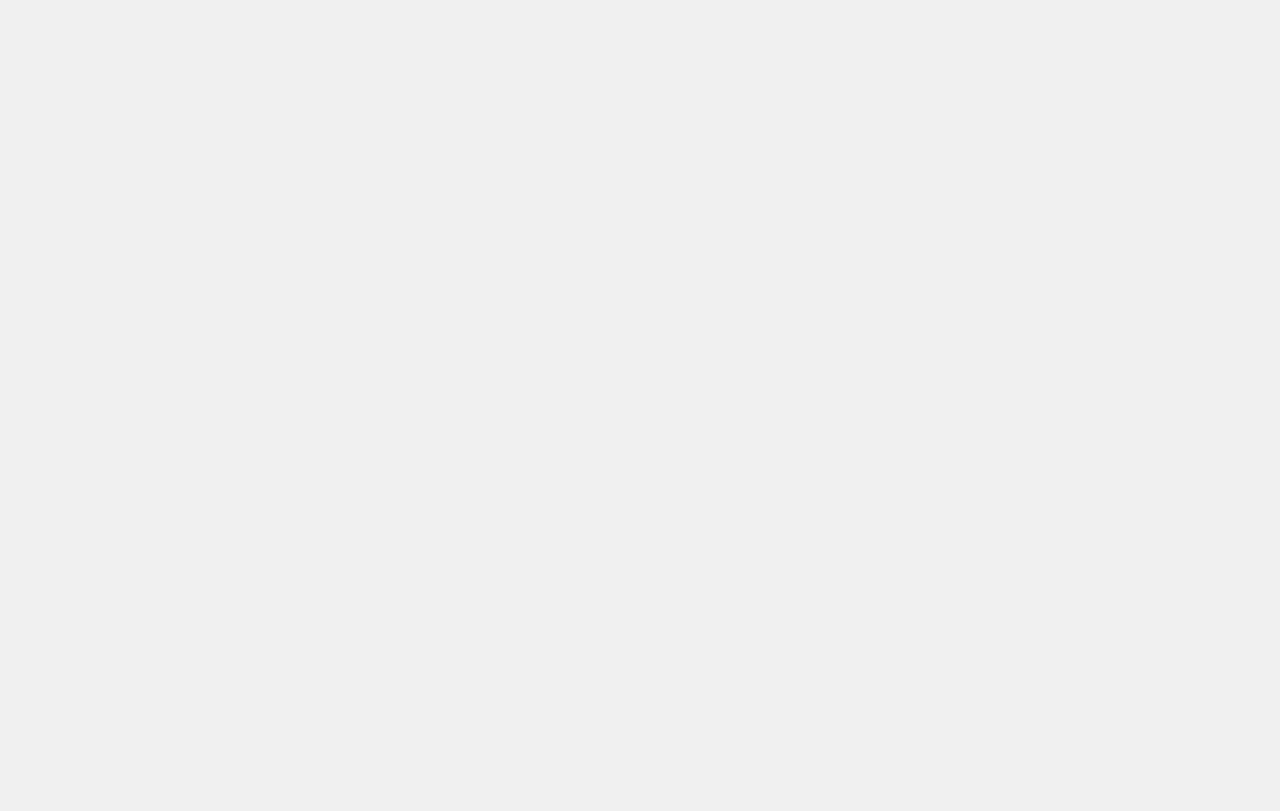
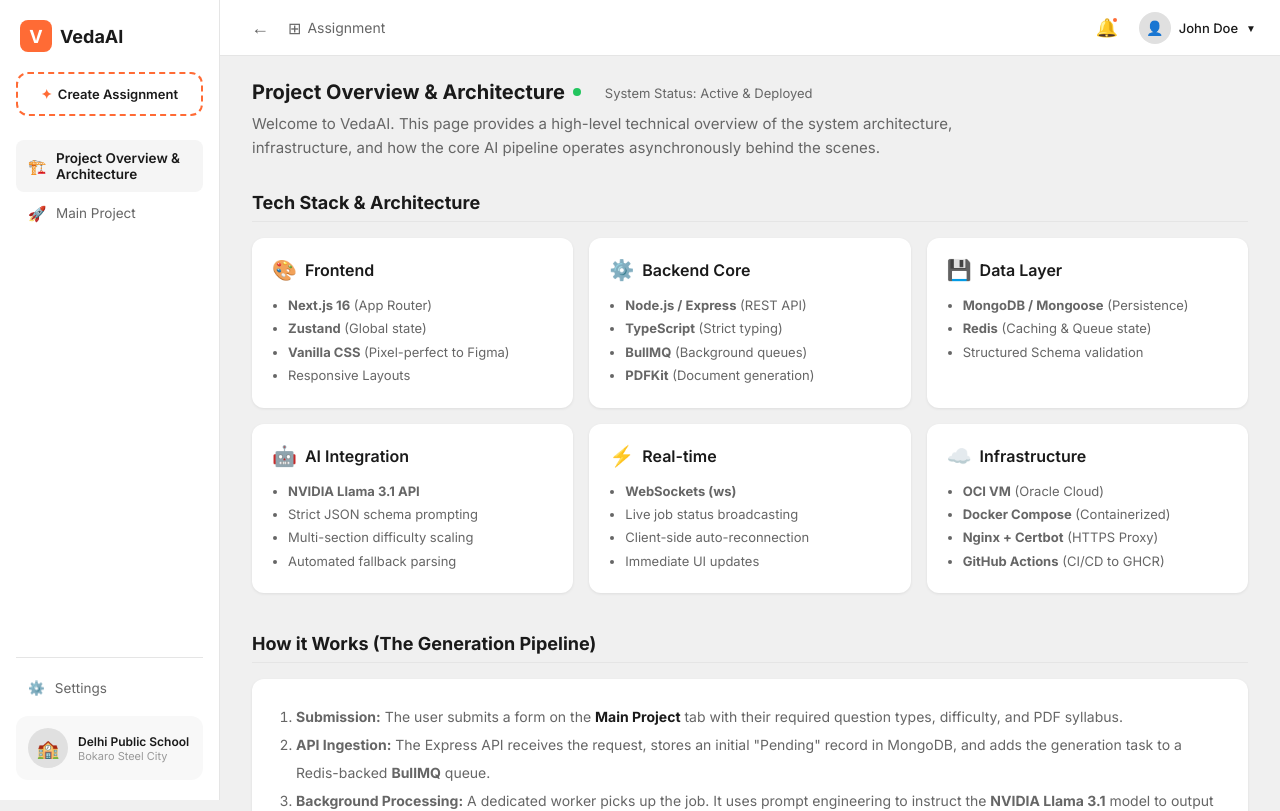
Before and after one commit to GOVINSAGA/Veda-ai, a Next.js app in the folder client/: page / in a window 1280 px wide. Before the commit this address had no page. Shown: the top 811 px of the page. Built offline with nearby package versions, Linux system fonts and the light colour scheme.

Commit message:
feat(ui): implement two-tab layout with architecture overview page

```diff
--- a/client/app/components/layout/Sidebar.tsx
+++ b/client/app/components/layout/Sidebar.tsx
@@ -2,11 +2,8 @@
 import { usePathname, useRouter } from 'next/navigation';
 
 const navItems = [
-  { label: 'Home', icon: '⊞', href: '/' },
-  { label: 'My Groups', icon: '👥', href: '#' },
-  { label: 'Assignments', icon: '📄', href: '/assignments', badge: null },
-  { label: "AI Teacher's Toolkit", icon: '🤖', href: '#' },
-  { label: 'My Library', icon: '📚', href: '#', badge: '32' },
+  { label: 'Project Overview & Architecture', icon: '🏗️', href: '/' },
+  { label: 'Main Project', icon: '🚀', href: '/assignments', badge: null },
 ];
 
 export default function Sidebar({ assignmentCount }: { assignmentCount?: number }) {
--- a/client/app/page.tsx
+++ b/client/app/page.tsx
@@ -1,5 +1,115 @@
-import { redirect } from 'next/navigation';
+'use client';
 
 export default function Home() {
-  redirect('/assignments');
+  return (
+    <div style={{ maxWidth: '1000px', margin: '0 auto', paddingBottom: '40px' }}>
+      <div className="page-header" style={{ marginBottom: '32px' }}>
+        <div className="page-header-row">
+          <h1>Project Overview & Architecture</h1>
+          <div className="green-dot"></div>
+          <p>System Status: Active & Deployed</p>
+        </div>
+        <p style={{ marginLeft: 0, marginTop: '8px', fontSize: '15px', maxWidth: '800px', lineHeight: '1.6' }}>
+          Welcome to VedaAI. This page provides a high-level technical overview of the system architecture,
+          infrastructure, and how the core AI pipeline operates asynchronously behind the scenes.
+        </p>
+      </div>
+
+      <div style={{ marginBottom: '40px' }}>
+        <h2 style={{ fontSize: '18px', fontWeight: 700, marginBottom: '16px', paddingBottom: '8px', borderBottom: '1px solid var(--border-light)' }}>
+          Tech Stack & Architecture
+        </h2>
+        <div className="assignments-grid" style={{ gridTemplateColumns: 'repeat(3, 1fr)' }}>
+
+          <div className="assignment-card" style={{ cursor: 'default' }}>
+            <h3 style={{ display: 'flex', alignItems: 'center', gap: '8px' }}>
+              <span style={{ fontSize: '20px' }}>🎨</span> Frontend
+            </h3>
+            <ul style={{ fontSize: '13px', color: 'var(--text-secondary)', paddingLeft: '16px', lineHeight: '1.8' }}>
+              <li><strong>Next.js 16</strong> (App Router)</li>
+              <li><strong>Zustand</strong> (Global state)</li>
+              <li><strong>Vanilla CSS</strong> (Pixel-perfect to Figma)</li>
+              <li>Responsive Layouts</li>
+            </ul>
+          </div>
+
+          <div className="assignment-card" style={{ cursor: 'default' }}>
+            <h3 style={{ display: 'flex', alignItems: 'center', gap: '8px' }}>
+              <span style={{ fontSize: '20px' }}>⚙️</span> Backend Core
+            </h3>
+            <ul style={{ fontSize: '13px', color: 'var(--text-secondary)', paddingLeft: '16px', lineHeight: '1.8' }}>
+              <li><strong>Node.js / Express</strong> (REST API)</li>
+              <li><strong>TypeScript</strong> (Strict typing)</li>
+              <li><strong>BullMQ</strong> (Background queues)</li>
+              <li><strong>PDFKit</strong> (Document generation)</li>
+            </ul>
+          </div>
+
+          <div className="assignment-card" style={{ cursor: 'default' }}>
+            <h3 style={{ display: 'flex', alignItems: 'center', gap: '8px' }}>
+              <span style={{ fontSize: '20px' }}>💾</span> Data Layer
+            </h3>
+            <ul style={{ fontSize: '13px', color: 'var(--text-secondary)', paddingLeft: '16px', lineHeight: '1.8' }}>
+              <li><strong>MongoDB / Mongoose</strong> (Persistence)</li>
+              <li><strong>Redis</strong> (Caching & Queue state)</li>
+              <li>Structured Schema validation</li>
+            </ul>
+          </div>
+
+          <div className="assignment-card" style={{ cursor: 'default' }}>
+            <h3 style={{ display: 'flex', alignItems: 'center', gap: '8px' }}>
+              <span style={{ fontSize: '20px' }}>🤖</span> AI Integration
+            </h3>
+            <ul style={{ fontSize: '13px', color: 'var(--text-secondary)', paddingLeft: '16px', lineHeight: '1.8' }}>
+              <li><strong>NVIDIA Llama 3.1 API</strong></li>
+              <li>Strict JSON schema prompting</li>
+              <li>Multi-section difficulty scaling</li>
+              <li>Automated fallback parsing</li>
+            </ul>
+          </div>
+
+          <div className="assignment-card" style={{ cursor: 'default' }}>
+            <h3 style={{ display: 'flex', alignItems: 'center', gap: '8px' }}>
+              <span style={{ fontSize: '20px' }}>⚡</span> Real-time
+            </h3>
+            <ul style={{ fontSize: '13px', color: 'var(--text-secondary)', paddingLeft: '16px', lineHeight: '1.8' }}>
+              <li><strong>WebSockets (ws)</strong></li>
+              <li>Live job status broadcasting</li>
+              <li>Client-side auto-reconnection</li>
+              <li>Immediate UI updates</li>
+            </ul>
+          </div>
+
+          <div className="assignment-card" style={{ cursor: 'default' }}>
+            <h3 style={{ display: 'flex', alignItems: 'center', gap: '8px' }}>
+              <span style={{ fontSize: '20px' }}>☁️</span> Infrastructure
+            </h3>
+            <ul style={{ fontSize: '13px', color: 'var(--text-secondary)', paddingLeft: '16px', lineHeight: '1.8' }}>
+              <li><strong>OCI VM</strong> (Oracle Cloud)</li>
+              <li><strong>Docker Compose</strong> (Containerized)</li>
+              <li><strong>Nginx + Certbot</strong> (HTTPS Proxy)</li>
+              <li><strong>GitHub Actions</strong> (CI/CD to GHCR)</li>
+            </ul>
+          </div>
+
+        </div>
+      </div>
+
+      <div>
+        <h2 style={{ fontSize: '18px', fontWeight: 700, marginBottom: '16px', paddingBottom: '8px', borderBottom: '1px solid var(--border-light)' }}>
+          How it Works (The Generation Pipeline)
+        </h2>
+        <div style={{ background: 'var(--bg-card)', padding: '24px', borderRadius: 'var(--radius-md)', boxShadow: 'var(--shadow-sm)' }}>
+          <ol style={{ fontSize: '14px', color: 'var(--text-secondary)', paddingLeft: '20px', lineHeight: '2' }}>
+            <li><strong>Submission:</strong> The user submits a form on the <strong style={{ color: 'var(--text-primary)' }}>Main Project</strong> tab with their required question types, difficulty, and PDF syllabus.</li>
+            <li><strong>API Ingestion:</strong> The Express API receives the request, stores an initial "Pending" record in MongoDB, and adds the generation task to a Redis-backed <strong>BullMQ</strong> queue.</li>
+            <li><strong>Background Processing:</strong> A dedicated worker picks up the job. It uses prompt engineering to instruct the <strong>NVIDIA Llama 3.1</strong> model to output curriculum-aligned questions in a strict, parsable JSON format.</li>
+            <li><strong>Real-time Notification:</strong> While the AI is generating, the server pushes WebSocket events to the client to indicate processing state. Once finished, a "Completed" WebSocket event is fired.</li>
+            <li><strong>Rendering & Export:</strong> The client receives the event, queries the database for the finalized JSON structure, and renders it pixel-perfectly. The user can then export this beautifully rendered layout directly to PDF.</li>
+          </ol>
+        </div>
+      </div>
+
+    </div>
+  );
 }
```
